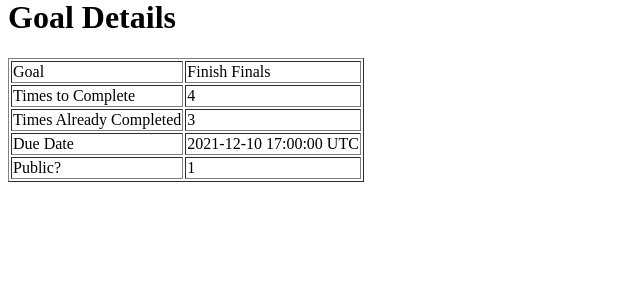
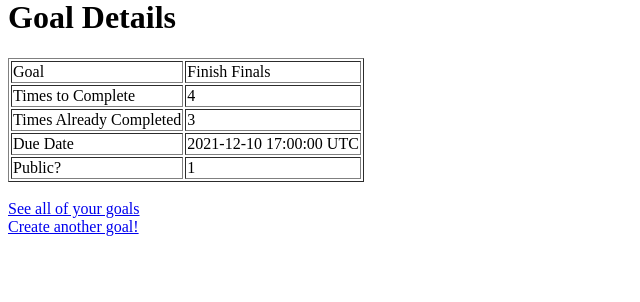
Before and after one commit to Dayton-Killian-1/goaltracker, a Rails app: page /goals/1 in a window 1280 px wide. Shown: the part 146-448 px from the top of the page, without its empty margins (0-640 px from the left). Run offline with Rails 7, Linux system fonts and the light colour scheme; data comes from the database, SQL or seed files in the repository; both versions use the stored data as it was after the commit.

Commit message:
It's mostly all working now

```diff
--- a/app/controllers/goals_controller.rb
+++ b/app/controllers/goals_controller.rb
@@ -2,8 +2,8 @@ class GoalsController < ApplicationController
 
   def index
     matching_goals = Goal.all
-    @list_of_user_goals = matching_goals.where({ :user_id => 1 })
-    all_nonuser_goals = matching_goals.where.not({ :user_id => 1})
+    @list_of_user_goals = matching_goals.where({ :user_id => session.fetch(:user_id) })
+    all_nonuser_goals = matching_goals.where.not({ :user_id => session.fetch(:user_id)})
     @nonuser_goals = all_nonuser_goals.where({ :public => 1 })
     render({ :template => "goal_templates/index.html.erb" })
   end
@@ -17,8 +17,36 @@ class GoalsController < ApplicationController
     render({ :template => "goal_templates/show.html.erb" })
   end
 
-  def new_goal
-    render({ :template => "goal_templates/new.html.erb"})
+  def new
+    if session.fetch(:user_id) == nil
+      redirect_to("/user_sign_in", { :alert => "Please sign in so you can create a new goal."})
+    else
+      render({ :template => "goal_templates/new.html.erb"})
+    end
   end
 
+  def create
+    user_id = session.fetch(:user_id)
+    description = params.fetch("input_goal")
+    target = params.fetch("input_target")
+    completed = params.fetch("input_completed")
+    date = params.fetch("input_date")
+    pub = params.fetch("input_public")
+    goal = Goal.new
+    goal.user_id = user_id
+    goal.description = description
+    goal.target_number = target
+    goal.completed = completed
+    goal.due_date = date
+    goal.public = pub
+    if completed >= target
+      goal.status = 1
+    else
+      goal.status = 0
+    end
+    goal.save
+    redirect_to("/goals/#{goal.id}")
+  end
+
+
 end
--- a/app/controllers/users_controller.rb
+++ b/app/controllers/users_controller.rb
@@ -40,7 +40,7 @@ class UsersController < ApplicationController
     if save_status == true
       session.store(:user_id, user.id)
 
-      redirect_to("/users/#{user.name}", { :notice => "Thanks for signing up, " + user.name + "! Let's hit some goals!" })
+      redirect_to("/goals", { :notice => "Thanks for signing up, " + user.name + "! Let's hit some goals!" })
     else
       redirect_to("/user_sign_up", { :alert => user.errors.full_messages.to_sentence })
     end
--- a/app/models/goal.rb
+++ b/app/models/goal.rb
@@ -7,6 +7,7 @@
 #  description   :text
 #  due_date      :datetime
 #  public        :integer
+#  status        :integer
 #  target_number :integer
 #  created_at    :datetime         not null
 #  updated_at    :datetime         not null
--- a/app/views/goal_templates/show.html.erb
+++ b/app/views/goal_templates/show.html.erb
@@ -43,3 +43,7 @@
     </td>
   </tr>
 </table>
+<br>
+<a href="/goals">See all of your goals</a>
+<br>
+<a href="/goals/new_goal">Create another goal!</a>
--- a/config/routes.rb
+++ b/config/routes.rb
@@ -3,8 +3,9 @@ Rails.application.routes.draw do
   get("/", { :controller => "goals", :action => "index" })
 
   get("/goals", { :controller => "goals", :action => "index" })
+  get("/goals/new_goal", { :controller => "goals", :action => "new" })
   get("/goals/:path_id", { :controller => "goals", :action => "show" })
-  get("/goals/new_goal", { :controller => "goals", :action => "new" })
+
   get("/delete_goal/:path_id", { :controller => "goals", :action => "destroy" })
   get("/insert_goal", { :controller => "goals", :action => "create" })
   get("/modify_goal/:path_id", { :controller => "goals", :action => "update" })
--- /dev/null
+++ b/db/migrate/20211210104557_add_status_to_goal.rb
@@ -0,0 +1,5 @@
+class AddStatusToGoal < ActiveRecord::Migration[6.0]
+  def change
+    add_column :goals, :status, :integer
+  end
+end
```
Also changed, not shown: app/views/goal_templates/index.html.erb (+7 -1 lines), app/views/goal_templates/new.html.erb (+29 -1 lines), db/development.sqlite3, db/schema.rb.
